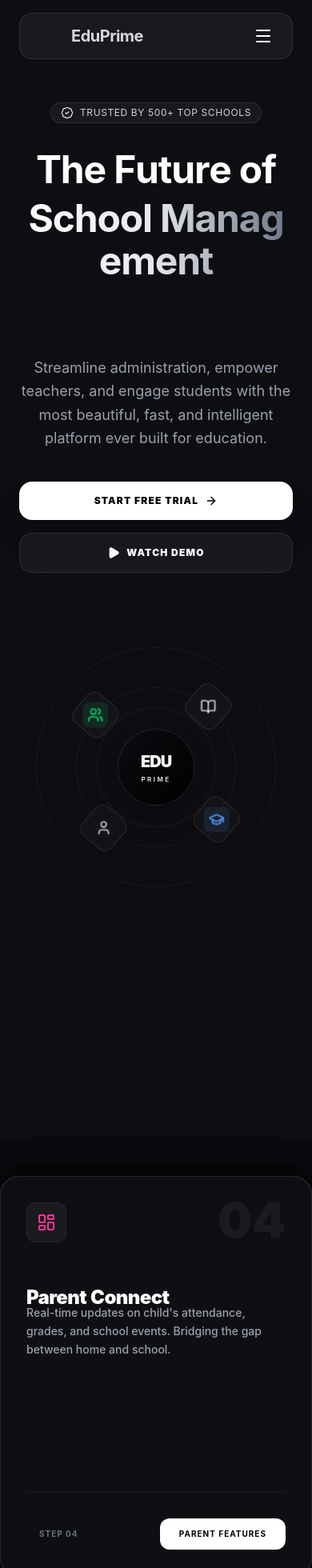
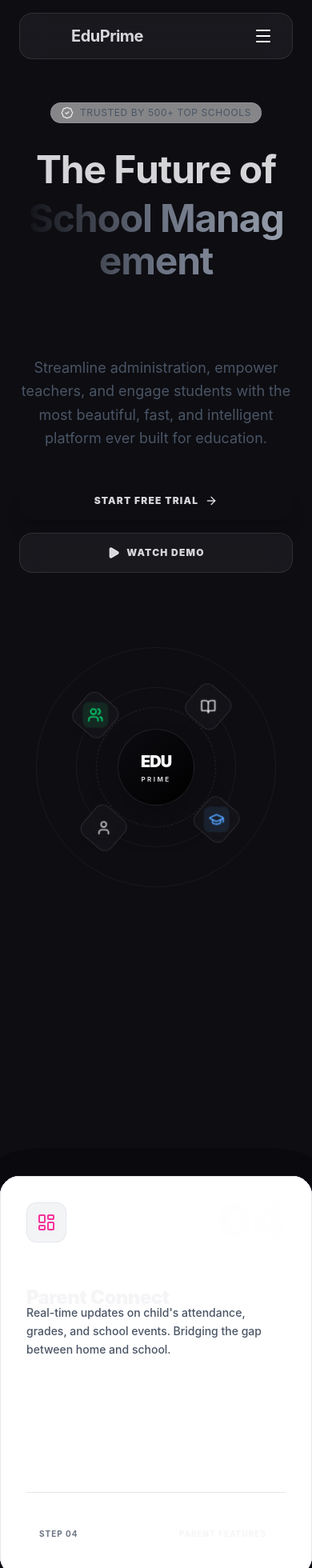
Before and after one commit to Naseer-047/School-website, a React app in the folder frontend/: page / in a window 390 px wide. Shown: the top 1960 px of the page at 80% size. Built offline with nearby package versions, Linux system fonts and the light colour scheme; the HTML template or start-up script is replaced by a standard one.

Commit message:
Add initial landing page components including Hero, Navbar, HorizontalScroll, and StackedCards.

```diff
--- a/frontend/src/components/landing/Hero.jsx
+++ b/frontend/src/components/landing/Hero.jsx
@@ -72,37 +72,37 @@ const Hero = () => {
 
             <div className="max-w-7xl mx-auto px-6 text-center z-10">
                 {/* Badge */}
-                <div className="inline-flex items-center gap-2 px-3 py-1 rounded-full border border-white/10 bg-white/5 backdrop-blur-sm mb-8 animate-float">
+                <div className="inline-flex items-center gap-2 px-3 py-1 rounded-full border border-white/10 dark:border-white/10 border-gray-200 bg-white/50 dark:bg-white/5 backdrop-blur-sm mb-8 animate-float">
                     <BadgeCheck className="text-secondary w-4 h-4" />
-                    <span className="text-xs uppercase tracking-wider text-gray-300">Trusted by 500+ Top Schools</span>
+                    <span className="text-xs uppercase tracking-wider text-gray-600 dark:text-gray-300">Trusted by 500+ Top Schools</span>
                 </div>
 
                 {/* Main Headline */}
                 <div ref={textRef} className="flex flex-col gap-2 mb-8 items-center cursor-default">
-                    <h1 className="text-5xl md:text-7xl lg:text-8xl font-bold tracking-tight text-white leading-[1.1]">
+                    <h1 className="text-5xl md:text-7xl lg:text-8xl font-bold tracking-tight text-foreground leading-[1.1]">
                         {splitText("The Future of")}
                     </h1>
-                    <h1 className="text-5xl md:text-7xl lg:text-8xl font-bold tracking-tight text-transparent bg-clip-text bg-gradient-to-r from-white via-gray-200 to-gray-500 leading-[1.1]">
+                    <h1 className="text-5xl md:text-7xl lg:text-8xl font-bold tracking-tight text-transparent bg-clip-text bg-gradient-to-r from-foreground via-gray-500 to-gray-400 dark:from-white dark:via-gray-200 dark:to-gray-500 leading-[1.1]">
                         {splitText("School Management")}
                     </h1>
-                    <h1 className="text-5xl md:text-7xl lg:text-8xl font-bold tracking-tight text-transparent bg-clip-text bg-gradient-to-r from-primary-light to-accent leading-[1.1]">
+                    <h1 className="text-5xl md:text-7xl lg:text-8xl font-bold tracking-tight text-transparent bg-clip-text bg-gradient-to-r from-primary to-accent leading-[1.1]">
                         {splitText("Is Finally Here.")}
                     </h1>
                 </div>
 
                 {/* Subtext */}
-                <p ref={subtextRef} className="text-lg md:text-xl text-gray-400 max-w-2xl mx-auto mb-10 leading-relaxed">
+                <p ref={subtextRef} className="text-lg md:text-xl text-gray-600 dark:text-gray-400 max-w-2xl mx-auto mb-10 leading-relaxed">
                     Streamline administration, empower teachers, and engage students with the most beautiful, fast, and intelligent platform ever built for education.
                 </p>
 
                 {/* CTA Buttons */}
                 <div ref={buttonsRef} className="flex flex-col sm:flex-row items-center justify-center gap-4">
                     <Link to="/register" className="w-full sm:w-auto">
-                        <MagneticButton className="bg-white text-black hover:bg-gray-200 w-full sm:w-auto px-8 py-4 rounded-2xl font-black uppercase tracking-widest text-xs shadow-2xl transition-all">
+                        <MagneticButton className="bg-foreground text-background hover:bg-gray-800 dark:bg-white dark:text-black dark:hover:bg-gray-200 w-full sm:w-auto px-8 py-4 rounded-2xl font-black uppercase tracking-widest text-xs shadow-xl transition-all">
                             Start Free Trial <ArrowRight className="w-4 h-4" />
                         </MagneticButton>
                     </Link>
-                    <MagneticButton className="glass text-white hover:bg-white/10 w-full sm:w-auto px-8 py-4 rounded-2xl font-black uppercase tracking-widest text-xs transition-all">
+                    <MagneticButton className="glass border border-gray-200 dark:border-white/10 text-foreground dark:text-white hover:bg-black/5 dark:hover:bg-white/10 w-full sm:w-auto px-8 py-4 rounded-2xl font-black uppercase tracking-widest text-xs transition-all">
                         <Play className="w-4 h-4 fill-current" /> Watch Demo
                     </MagneticButton>
                 </div>
--- a/frontend/src/components/landing/StackedCards.jsx
+++ b/frontend/src/components/landing/StackedCards.jsx
@@ -96,44 +96,44 @@ const StackedCards = () => {
                     {cards.map((card, index) => (
                         <div
                             key={index}
-                            className="stacked-card absolute top-0 left-0 w-full h-full rounded-[24px] md:rounded-[32px] p-8 md:p-12 flex flex-col justify-between overflow-hidden border border-white/10 bg-[#0f0f13] shadow-2xl"
+                            className="stacked-card absolute top-0 left-0 w-full h-full rounded-[24px] md:rounded-[32px] p-8 md:p-12 flex flex-col justify-between overflow-hidden border border-gray-200 dark:border-white/10 bg-white dark:bg-[#0f0f13] shadow-2xl transition-colors duration-500"
                             style={{
                                 zIndex: index + 1,
-                                boxShadow: '0 -10px 40px -10px rgba(0,0,0,0.5)' // Reduced shadow intensity
+                                boxShadow: '0 -10px 40px -10px rgba(0,0,0,0.1)' // Shadow
                             }}
                         >
                             {/* Texture Background */}
-                            <div className="absolute inset-0 opacity-[0.03] pointer-events-none" style={{ backgroundImage: 'radial-gradient(circle, #fff 1px, transparent 1px)', backgroundSize: '32px 32px' }}></div>
+                            <div className="absolute inset-0 opacity-[0.03] pointer-events-none" style={{ backgroundImage: 'radial-gradient(circle, currentColor 1px, transparent 1px)', backgroundSize: '32px 32px' }}></div>
 
                             {/* Card Number Watermark */}
                             <div className="absolute top-6 right-8 opacity-5">
-                                <span className="text-[60px] md:text-[80px] font-black leading-none text-white">0{index + 1}</span>
+                                <span className="text-[60px] md:text-[80px] font-black leading-none text-foreground">0{index + 1}</span>
                             </div>
 
                             {/* Card Header */}
                             <div className="relative z-10">
-                                <div className="bg-white/5 w-fit p-3 rounded-xl mb-6 border border-white/5">
+                                <div className="bg-gray-100 dark:bg-white/5 w-fit p-3 rounded-xl mb-6 border border-gray-200 dark:border-white/5">
                                     {React.cloneElement(card.icon, { className: `w-6 h-6 md:w-8 md:h-8 ${card.icon.props.className.split(' ').find(c => c.startsWith('text-'))}` })}
                                 </div>
                                 <AnimatedText
                                     text={card.title}
-                                    className="text-2xl md:text-4xl font-black text-white mb-4 leading-tight max-w-xl block tracking-tight"
+                                    className="text-2xl md:text-4xl font-black text-foreground dark:text-white mb-4 leading-tight max-w-xl block tracking-tight"
                                     type="words"
                                     animation="reveal"
                                     delay={0.2}
                                 />
-                                <p className="text-sm md:text-base text-gray-400 max-w-md leading-relaxed font-medium">
+                                <p className="text-sm md:text-base text-gray-600 dark:text-gray-400 max-w-md leading-relaxed font-medium">
                                     {card.description}
                                 </p>
                             </div>
 
                             {/* Card Footer */}
-                            <div className="relative z-10 flex items-center justify-between mt-auto pt-8 border-t border-white/5">
+                            <div className="relative z-10 flex items-center justify-between mt-auto pt-8 border-t border-gray-200 dark:border-white/5">
                                 <div className="flex items-center gap-2">
                                     <div className={`w-2 h-2 rounded-full ${index === 0 ? 'bg-primary' : index === 1 ? 'bg-secondary' : 'bg-accent'} animate-pulse`}></div>
                                     <span className="text-[10px] md:text-[10px] font-bold text-gray-500 uppercase tracking-widest">Step 0{index + 1}</span>
                                 </div>
-                                <button className="px-6 py-3 bg-white text-black hover:bg-gray-200 rounded-xl font-bold uppercase tracking-widest text-[10px] transition-all flex items-center gap-2">
+                                <button className="px-6 py-3 bg-foreground text-background dark:bg-white dark:text-black hover:bg-gray-800 dark:hover:bg-gray-200 rounded-xl font-bold uppercase tracking-widest text-[10px] transition-all flex items-center gap-2">
                                     {card.buttonText}
                                 </button>
                             </div>
@@ -145,13 +145,13 @@ const StackedCards = () => {
              {/* Mobile Spacer */}
              <div className="md:hidden flex flex-col gap-6 px-6 py-20 bg-background relative z-20">
                  {cards.map((card, index) => (
-                    <div key={index} className="rounded-[24px] p-6 bg-[#0f0f13] border border-white/10 shadow-lg">
-                        <div className="bg-white/5 w-fit p-2 rounded-lg mb-4">
+                    <div key={index} className="rounded-[24px] p-6 bg-white dark:bg-[#0f0f13] border border-gray-200 dark:border-white/10 shadow-lg transition-colors duration-500">
+                        <div className="bg-gray-100 dark:bg-white/5 w-fit p-2 rounded-lg mb-4">
                             {React.cloneElement(card.icon, { className: `w-6 h-6 ${card.icon.props.className.split(' ').find(c => c.startsWith('text-'))}` })}
                         </div>
-                        <h3 className="text-xl font-bold text-white mb-2">{card.title}</h3>
-                         <p className="text-xs text-gray-400 mb-4 leading-relaxed">{card.description}</p>
-                         <button className="px-4 py-3 bg-white text-black rounded-lg text-[10px] font-bold uppercase tracking-wider w-full hover:bg-gray-200">
+                        <h3 className="text-xl font-bold text-foreground dark:text-white mb-2">{card.title}</h3>
+                         <p className="text-xs text-gray-600 dark:text-gray-400 mb-4 leading-relaxed">{card.description}</p>
+                         <button className="px-4 py-3 bg-foreground text-background dark:bg-white dark:text-black rounded-lg text-[10px] font-bold uppercase tracking-wider w-full hover:bg-gray-800 dark:hover:bg-gray-200">
                             {card.buttonText}
                         </button>
                     </div>
```
Also changed, not shown: frontend/src/components/landing/HorizontalScroll.jsx (+13 -13 lines), frontend/src/components/landing/Navbar.jsx (+5 -2 lines).
